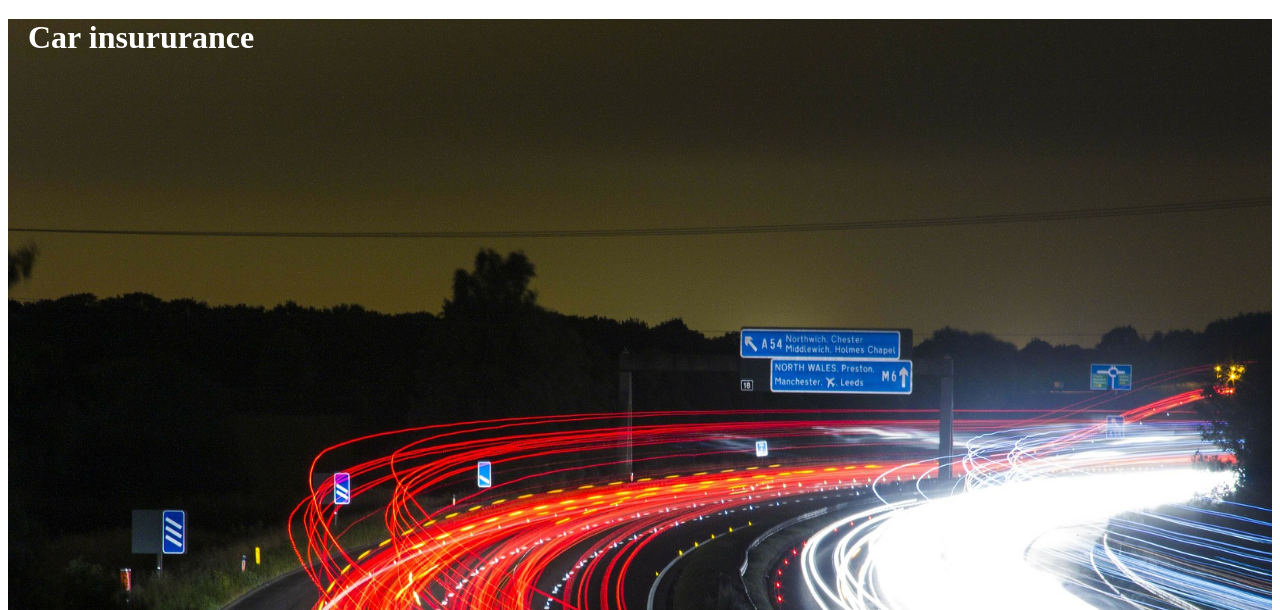
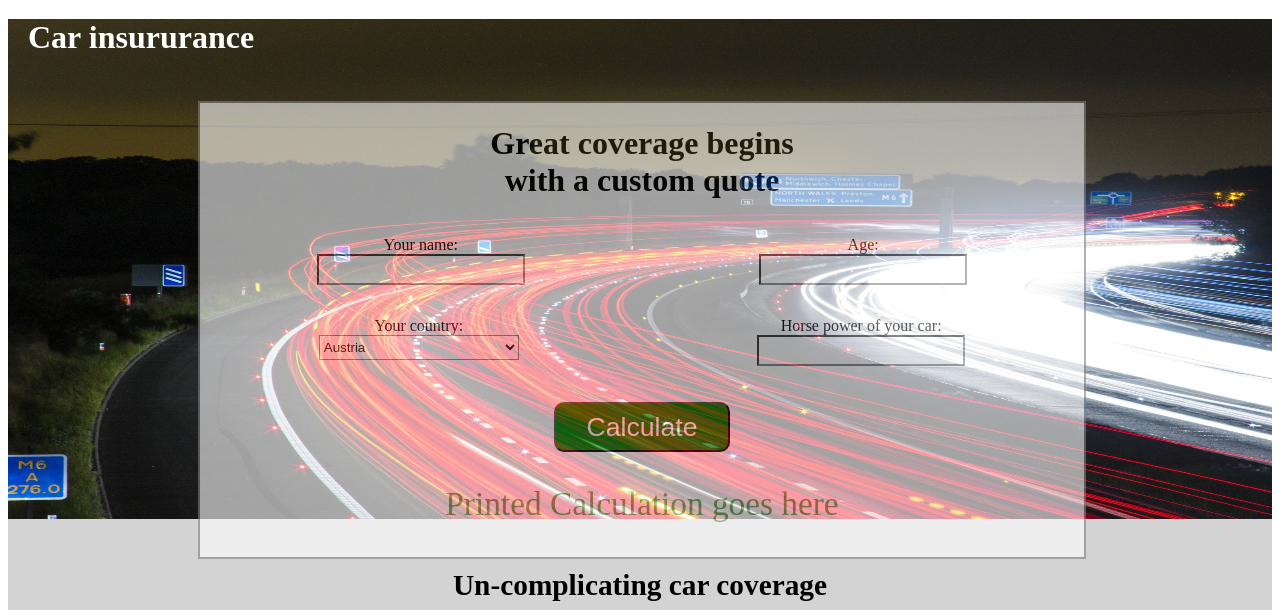
Before and after one commit to Branislav-Simic/FSWD80-BranislavSimic-CodeReview-03, a plain HTML site: page index.html in a window 1280 px wide. Shown: the part 156-766 px from the top of the page. Drawn offline with Linux system fonts and the light colour scheme.

Commit message:
HTML CSS without box-shadow and js

```diff
--- a/index.html
+++ b/index.html
@@ -32,8 +32,8 @@
 
 		<!-- END NAVIGATION -->
 	<!-- Main -->
-	<main>
 
+	<div class="rel">
 
 		<div class="main">
 			<div class="insur">
@@ -41,8 +41,9 @@
 					<h1>Car insururance</h1>
 				</div>
 			</div>
+
 		</div>
-	</main>
+
 		<div class="text">
 			<h2>Un-complicating car coverage</h2>
 
@@ -50,6 +51,56 @@
 				We'll gudie you through available coverage types,<br>
 			starting with who and what is covered.</p>
 		</div>
+
+			<div class="middle">
+				<div class="great">
+					<h1>Great coverage begins <br>with a custom quote</h1>
+				</div>
+
+				<div class="fl">
+					<div class="name">
+						<p>Your name: <br>
+						<input class="wi" type="text" name="lastname"><br></p>
+					</div>
+
+					<div class="age">
+						<p>Age: <br>
+						<input class="wi" type="number" name="quantity" min="18" max="100" ></p>
+					</div>
+				</div>
+
+				<div class="fl">
+					<div class="country">
+						<p>Your country: <br>
+						<select class="wi">
+						<option value="Austria" selected="Austria">Austria</option>
+						<option value="Greece">Greece</option>
+					  	<option value="Hungary">Hungary</option>
+						</select>
+					</div>
+
+					<div class="hp">
+						<p>Horse power of your car: <br>
+						<input class="wi" type="number" name="quantity" min="0" max="1000" ></p>
+					</div>
+				</div>
+
+				<div class="btn">
+					<button class="gr" type="button">Calculate</button>
+				</div>
+
+				<div id="print">
+					<p>Printed Calculation goes here</p>
+				</div>
+
+			</div>
+
+		</div>
+
+
+
+
+
 
 		<div class="flex">
 			<div class="one">
@@ -80,14 +131,14 @@
 		</div>
 
 		<div class="container">
-		 	<div class="top-left">Home Tech Culture Video</div>
+		 	<div class="top-left">Home Team</div>
 		 	<div class="centered-right"> <img src="img/logo-inv.png"></div>
 		  	<div class="bottom-center">Branislav Simic - CodeFactory 2019</div>
 		</div>
 
 
 
-
+<script src="insurance.js"></script>
 
 </body>
 </html>
--- a/style.css
+++ b/style.css
@@ -58,8 +58,11 @@ main{
 
 }
 
+.rel{
+  position: relative;
+}
 .main{
-  height: 1000px;
+  height: 500px;
   background-image: url('img/traffic-332857_1920.jpg');
   background-size: 100% 100%;
 
@@ -106,6 +109,7 @@ main{
   width: 30%;
   height: 280px;
   /* border: 1px solid red; */
+
 }
 
 .two{
@@ -136,3 +140,51 @@ main{
   margin-top: 3%;
   color: white;
 }
+
+
+.middle{
+  position: absolute;
+  bottom: 160px;
+  border: 2px solid grey;
+  width: 70%;
+
+  text-align: center;
+  background-color: white;
+  opacity: 0.6;
+
+  margin-left: 15%;
+
+
+
+}
+
+.wi{
+  background-color: white;
+  width: 200px;
+  height: 25px;
+  opacity: 0.9;
+}
+
+.fl{
+  display: flex;
+  flex-wrap: wrap;
+  justify-content: space-around;
+  background-color: white;
+}
+
+.gr{
+  width: 20%;
+  height: 50px;
+  margin-top: 20px;
+  background-color: green;
+  color: white;
+  font-size: 20pt;
+  text-align: center;
+  border-radius: 10px;
+}
+
+
+#print{
+  color: #5EA15A;
+  font-size: 25pt;
+}
```
